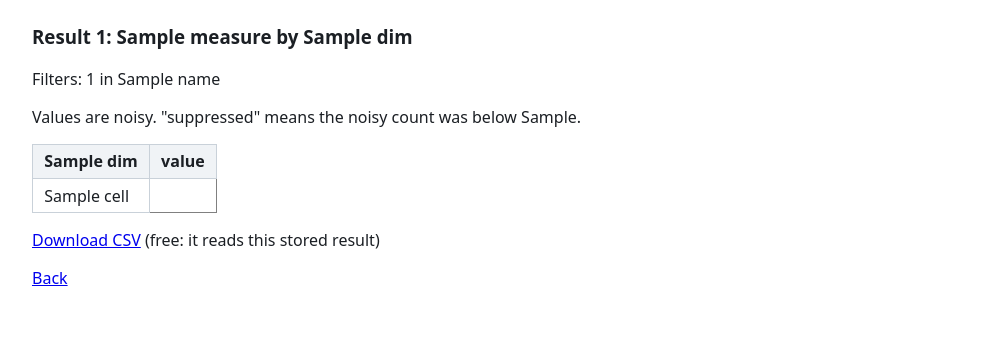
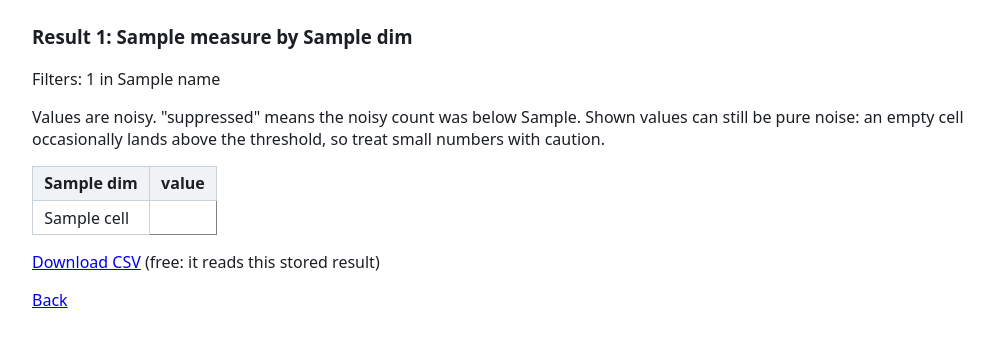
Before and after one commit to evasafi/dp-analytics, a FastAPI app: template app/templates/engine_result.html in a window 1280 px wide. Shown: the part 101-448 px from the top of the page, without its empty margins (128-1122 px from the left). Run offline with FastAPI, Linux system fonts and the light colour scheme; the template is opened without the code that fills it: most values are stand-ins (such as "Sample title", 1, 10 or a date in 2020); parts of the project's set-up code (start-up, migrations or seed data) failed here and were passed over.

Commit message:
Raise suppression threshold to 30 and add noise note

```diff
--- a/app/engine_noise.py
+++ b/app/engine_noise.py
@@ -2,7 +2,7 @@ from app.config import settings
 from app.engine import Spec, cell_count, validate
 from app.noise import _laplace
 
-SUPPRESS_BELOW = 20
+SUPPRESS_BELOW = 30
 LO, HI = 0, 500
 
 
--- a/app/templates/engine_result.html
+++ b/app/templates/engine_result.html
@@ -4,7 +4,7 @@
   <p>Signed in as <strong>{{ user.username }}</strong> (analyst).</p>
   <h3>Result {{ rid }}: {{ spec.measure }}{% if dims %} by {{ dims|join(", ") }}{% endif %}</h3>
   {% if spec.filters %}<p>Filters: {% for f in spec.filters %}{{ f[0] }} in {{ f[1]|join(", ") }}{% if not loop.last %}; {% endif %}{% endfor %}</p>{% endif %}
-  <p>Values are noisy. "suppressed" means the noisy count was below {{ suppress_below }}.</p>
+  <p>Values are noisy. "suppressed" means the noisy count was below {{ suppress_below }}. Shown values can still be pure noise: an empty cell occasionally lands above the threshold, so treat small numbers with caution.</p>
   <table border="1" cellpadding="4">
     <tr>{% for d in dims %}<th>{{ d }}</th>{% endfor %}<th>value</th></tr>
     {% for row in rows %}<tr>{% for cell in row %}<td>{{ cell }}</td>{% endfor %}</tr>{% endfor %}
```
